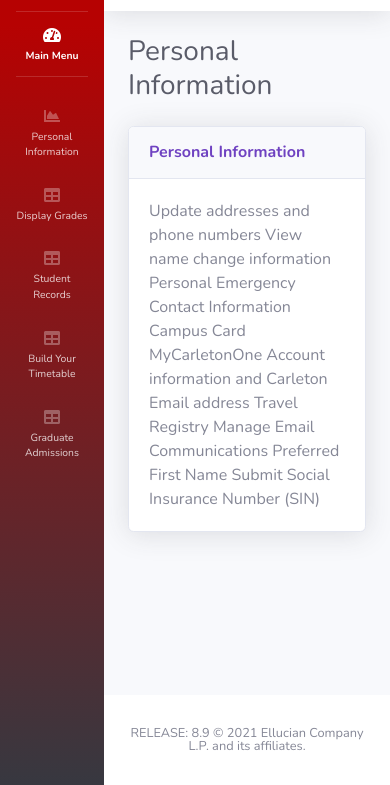
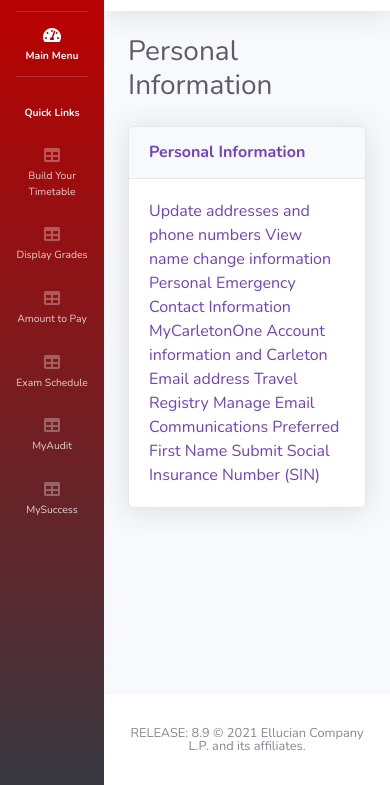
Before and after one commit to Carleton-Central-2-0/Carleton-Central-2-0.github.io, a website: page zpersonal.html in a window 390 px wide. Shown: the part 59-844 px from the top of the page. Drawn offline with nearby package versions, Linux system fonts and the light colour scheme; files whose address does not match are found by name.

Commit message:
Update zpersonal.html

```diff
--- a/zpersonal.html
+++ b/zpersonal.html
@@ -24,7 +24,7 @@
 
 <body id="page-top">
 
-    <!-- Page Wrapper -->
+<!-- Page Wrapper -->
     <div id="wrapper">
 
         <!-- Sidebar -->
@@ -45,49 +45,63 @@
                 <a class="nav-link" href="index.html">
                     <i class="fas fa-fw fa-tachometer-alt"></i>
                     <span>Main Menu</span></a>
+
             </li>
 
             <!-- Divider -->
             <hr class="sidebar-divider">
+
+			<!-- Quick Links -->
+			<li class="nav-item active">
+                <a class="nav-link" href="index.html">
+                    <span>Quick Links</span></a>
+            </li>
 
             <!-- Heading -->
             <div class="sidebar-heading">
 
             </div>
 
-            <!-- Nav Item - Personal Information -->
+			<!-- Nav Item - Build Your Timetable -->
             <li class="nav-item">
-                <a class="nav-link" href="zpersonal.html">
-                    <i class="fas fa-fw fa-chart-area"></i>
-                    <span>Personal Information</span></a>
+                <a class="nav-link" href="https://central.carleton.ca/prod/bwysched.p_select_term_s?wsea_code=INT">
+                    <i class="fas fa-fw fa-table"></i>
+                    <span>Build Your Timetable</span></a>
             </li>
 
             <!-- Nav Item - Display Grades -->
             <li class="nav-item">
-                <a class="nav-link" href="z1displaygrades.html">
+                <a class="nav-link" href="https://central.carleton.ca/prod/bwskogrd.P_ViewTermGrde">
                     <i class="fas fa-fw fa-table"></i>
                     <span>Display Grades</span></a>
             </li>
 
-			<!-- Nav Item - Student Records -->
+			<!-- Nav Item - Amount to Pay -->
             <li class="nav-item">
-                <a class="nav-link" href="zrecords.html">
+                <a class="nav-link" href="https://central.carleton.ca/prod/pkg_sarcentral.p_amt_due">
                     <i class="fas fa-fw fa-table"></i>
-                    <span>Student Records</span></a>
+                    <span>Amount to Pay</span></a>
             </li>
 
-			<!-- Nav Item - Build Your Timetable -->
+			<!-- Nav Item - Exam Schedule -->
             <li class="nav-item">
-                <a class="nav-link" href="z1buildtable.html">
+                <a class="nav-link" href="https://central.carleton.ca/prod/pkg_exam_class_list.p_parm_form">
                     <i class="fas fa-fw fa-table"></i>
-                    <span>Build Your Timetable</span></a>
+                    <span>Exam Schedule</span></a>
+            </li>
+
+			<!-- Nav Item - MyAudit -->
+            <li class="nav-item">
+                <a class="nav-link" href="https://central.carleton.ca/prod/twbkwbis.P_GenMenu?name=bmenu.P_DarsMnu">
+                    <i class="fas fa-fw fa-table"></i>
+                    <span>MyAudit</span></a>
             </li>
 
 			<!-- Nav Item - Graduate Admissions -->
             <li class="nav-item">
-                <a class="nav-link" href="z1graduateadmissions.html">
+                <a class="nav-link" href="https://central.carleton.ca/prod/pkg_online_career_services.main">
                     <i class="fas fa-fw fa-table"></i>
-                    <span>Graduate Admissions</span></a>
+                    <span>MySuccess</span></a>
             </li>
 
             <!-- Divider -->
@@ -126,23 +140,19 @@
                         <li class="nav-item dropdown no-arrow">
                             <a class="nav-link dropdown-toggle" href="#" id="userDropdown" role="button"
                                 data-toggle="dropdown" aria-haspopup="true" aria-expanded="false">
-                                <span class="mr-2 d-none d-lg-inline text-gray-600 small">Cass Tegan</span>
+                                <span class="mr-2 d-none d-lg-inline text-gray-600 small">Your Name</span>
                                 <img class="img-profile rounded-circle"
-                                    src="https://banner2.cleanpng.com/20180524/wiy/kisspng-carleton-university-university-of-ottawa-universit-terry-fox-5b070957254603.5937877015271877991527.jpg">
+                                    src="https://p7.hiclipart.com/preview/402/864/42/arrow-computer-icons-down-arrow.jpg">
                             </a>
                             <!-- Dropdown - User Information -->
                             <div class="dropdown-menu dropdown-menu-right shadow animated--grow-in"
                                 aria-labelledby="userDropdown">
-                                <a class="dropdown-item" href="#">
-                                    <i class="fas fa-user fa-sm fa-fw mr-2 text-gray-400"></i>
-                                    Profile
-                                </a>
-                                <a class="dropdown-item" href="#">
+                                <a class="dropdown-item" id ="drop1" href="zpersonal.html">
                                     <i class="fas fa-cogs fa-sm fa-fw mr-2 text-gray-400"></i>
-                                    Settings
+                                    Personal Information
                                 </a>
                                 <div class="dropdown-divider"></div>
-                                <a class="dropdown-item" href="#" data-toggle="modal" data-target="#logoutModal">
+                                <a class="dropdown-item" id="drop2" href="#" data-toggle="modal" data-target="#logoutModal">
                                     <i class="fas fa-sign-out-alt fa-sm fa-fw mr-2 text-gray-400"></i>
                                     Logout
                                 </a>
@@ -169,18 +179,17 @@
                             <!-- Basic Card Example -->
                             <div class="card shadow mb-4">
                                 <div class="card-header py-3">
-                                    <h6 class="m-0 font-weight-bold text-primary">Personal Information</h6>
+                                    <h6 class="m-0 font-weight-bold text-primary" style="color: black">Personal Information</h6>
                                 </div>
                                 <div class="card-body">
-                                    Update addresses and phone numbers
-									View name change information
-									Personal Emergency Contact Information
-									Campus Card
-									MyCarletonOne Account information and Carleton Email address
-									Travel Registry
-									Manage Email Communications
-									Preferred First Name
-									Submit Social Insurance Number (SIN)
+									<a class ="sub-page" href=" https://central.carleton.ca/prod/bwgkogad.P_SelectAtypUpdate"> Update addresses and phone numbers</a>
+									<a class ="sub-page" href="https://central.carleton.ca/prod/bwgkoinf.P_DispUpdName"> View name change information</a>
+									<a class ="sub-page" href="https://central.carleton.ca/prod/bwgkoemr.P_SelectEmrgContacts">Personal Emergency Contact Information </a>
+									<a class ="sub-page" href=" https://central.carleton.ca/prod/pkg_mc1_credentials.p_main">MyCarletonOne Account information and Carleton Email address </a>
+									<a class ="sub-page" href="https://central.carleton.ca/prod/pkg_online_travel_registry.p_main?msg_in="> Travel Registry </a>
+									<a class ="sub-page" href="https://central.carleton.ca/prod/pkg_student_notification.p_main"> Manage Email Communications </a>
+									<a class ="sub-page" href="https://central.carleton.ca/prod/pkg_update_preferred_name.p_main"> Preferred First Name </a>
+									<a class ="sub-page" href="https://central.carleton.ca/prod/Pkg_CC_GetSin.Menu_checkSin"> Submit Social Insurance Number (SIN)</a>
                                 </div>
                             </div>
 
@@ -237,7 +246,7 @@
 
     <!-- Bootstrap core JavaScript-->
     <script src="vendor/jquery/jquery.min.js"></script>
-    <script src="vendor/bootstrap/js/bootstrap.bundle.min.js"></script>
+    <script src="vendor/vendor/bootstrap/js/bootstrap.bundle.min.js"></script>
 
     <!-- Core plugin JavaScript-->
     <script src="vendor/jquery-easing/jquery.easing.min.js"></script>
```
